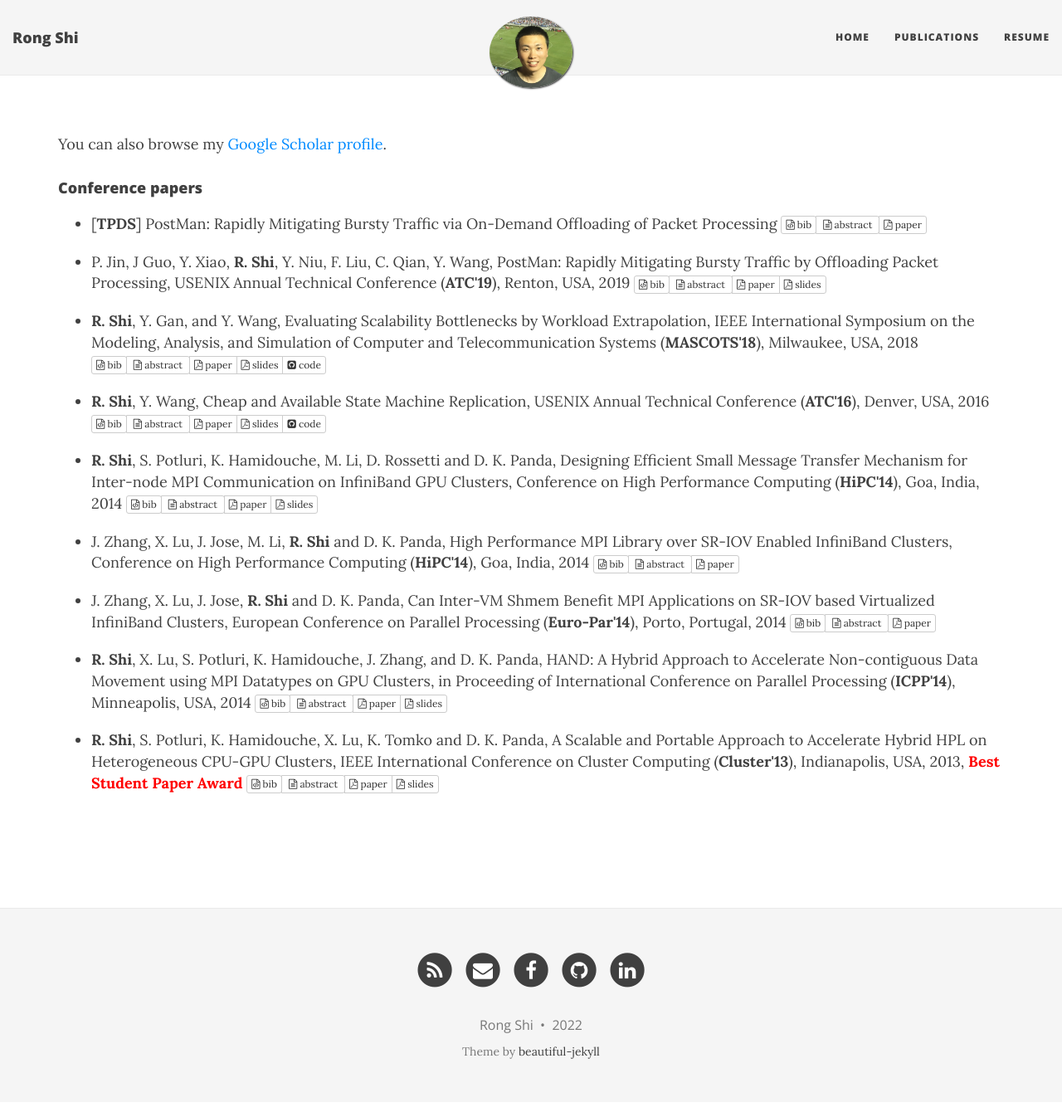
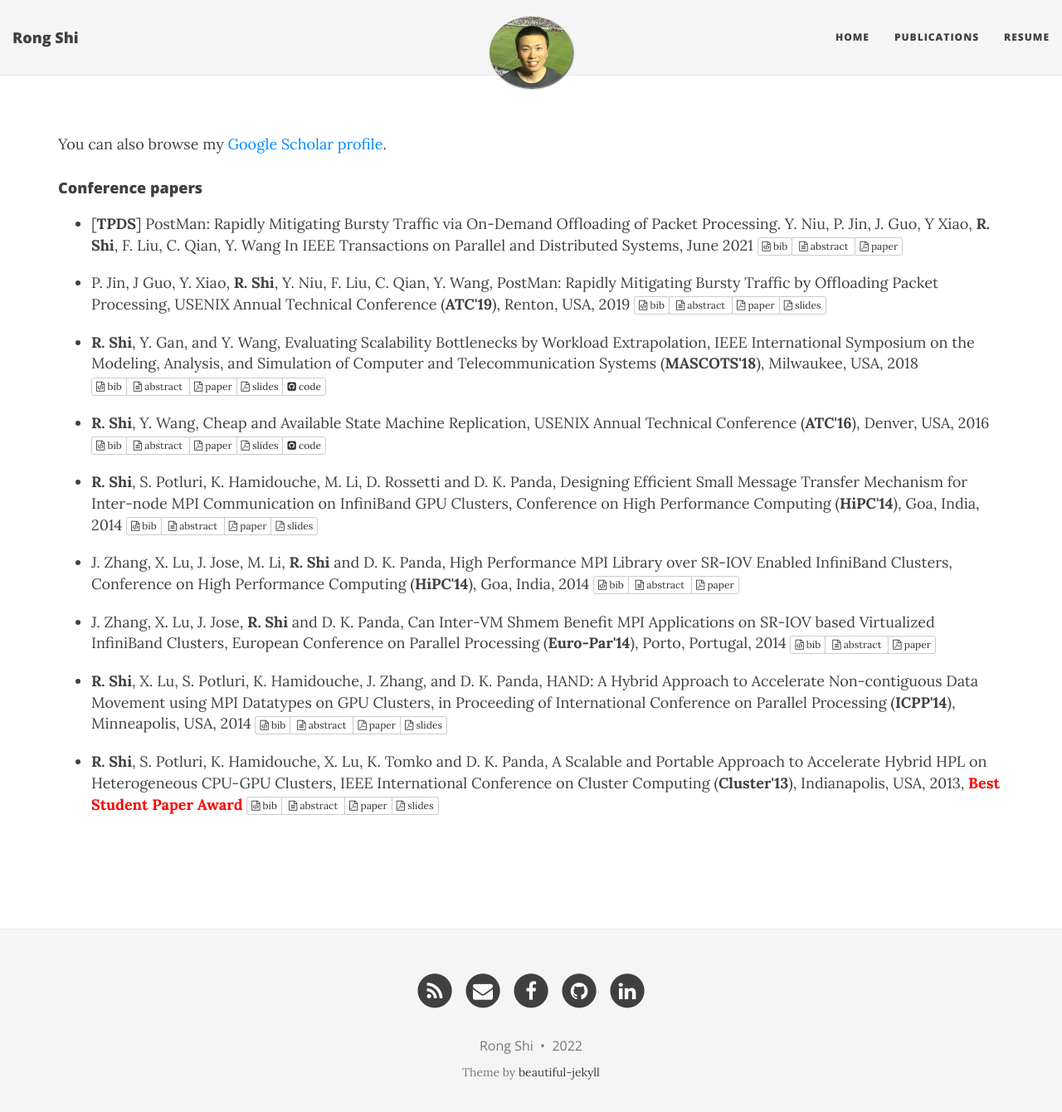
Before and after one commit to vdr007/vdr007.github.io, a Jekyll site: the page built from publications.md, in a window 1280 px wide and 1353 px high. Shown: the top 1340 px of the window at 83% size. Built offline with Jekyll 4.4.1, drawn with Linux system fonts in a browser that asks for light colours; nearby versions of some CDN libraries.

Commit message:
minor fix

```diff
--- a/publications.md
+++ b/publications.md
@@ -8,7 +8,9 @@ You can also browse my <a href="https://scholar.google.com/citations?user=WnQ255
 
 #### Conference papers
 - <div style="margin-top:20px;">
-  [<strong>TPDS</strong>] PostMan: Rapidly Mitigating Bursty Traffic via On-Demand Offloading of Packet Processing
+  [<strong>TPDS</strong>] PostMan: Rapidly Mitigating Bursty Traffic via On-Demand Offloading of Packet Processing.
+  Y. Niu, P. Jin, J. Guo, Y Xiao, <strong>R. Shi</strong>, F. Liu, C. Qian, Y. Wang
+  In IEEE Transactions on Parallel and Distributed Systems, June 2021
   <span class="links btn-group">
     <a class="btn btn-default btn-xs dropdown-toggle" href="javascript:void(0);" onclick="$('#bib_tpds21').slideToggle('fast');return false;">
       <i class="fa fa-file-code-o"></i> bib
```
Also changed, not shown: other parts of publications.md (+0 -2 lines).
